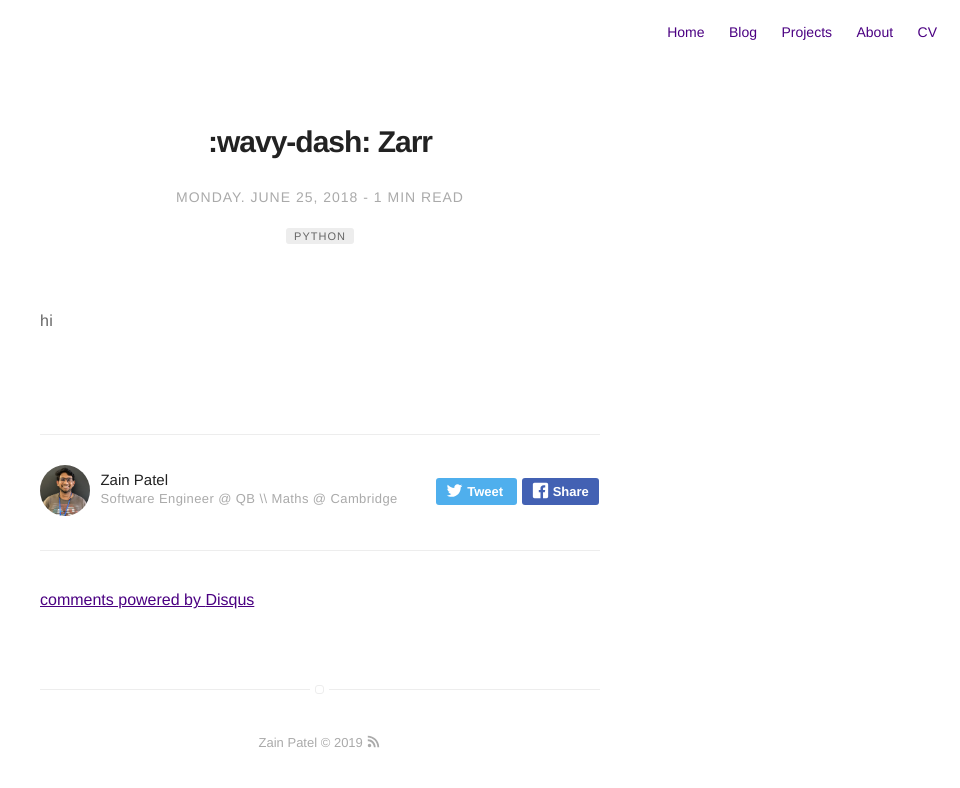
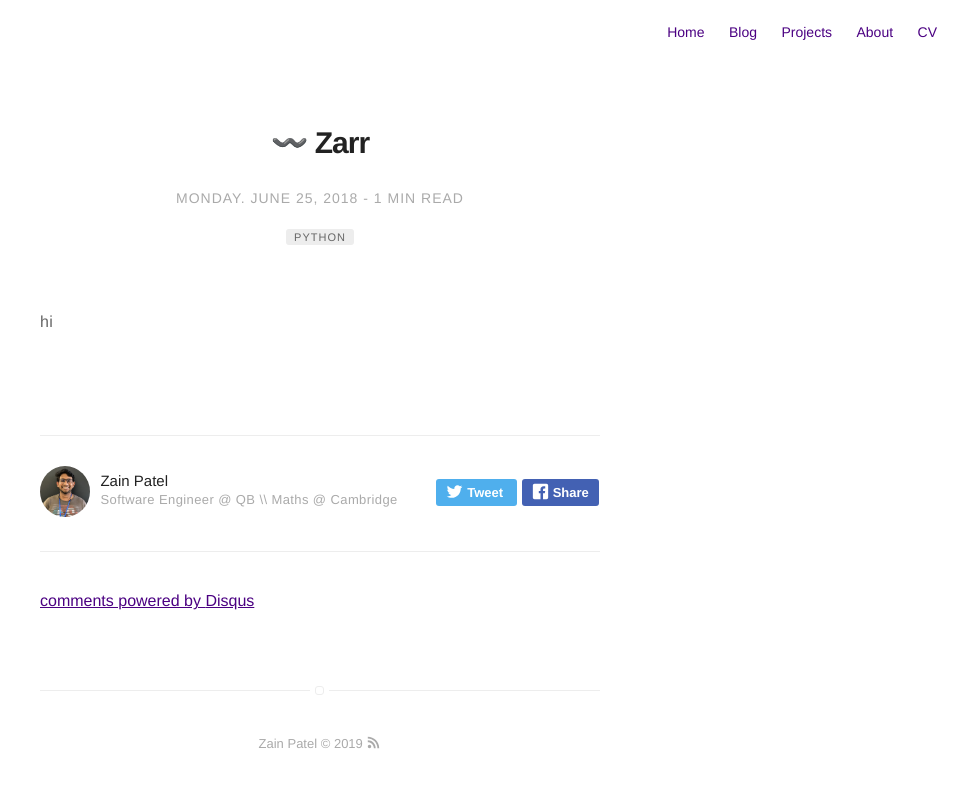
Before and after one commit to mzjp2/blog, a Jekyll site: the page built from _posts/2018-06-25-Zarr.md, in a window 1280 px wide. Shown: the top 788 px of the page, without its empty margins (320-1280 px from the left). Built offline with Jekyll 4.4.1, drawn with Linux system fonts in a browser that asks for light colours; emoji names are drawn with the system emoji font; comment, search, counter and statistics services are not loaded.

Commit message:
fix emoji

```diff
--- a/_posts/2018-06-25-Zarr.md
+++ b/_posts/2018-06-25-Zarr.md
@@ -1,5 +1,5 @@
 ---
-title: ":wavy-dash: Zarr"
+title: ":wavy_dash: Zarr"
 layout: post
 date: 2018-06-25 01:00
 tag: python
```
